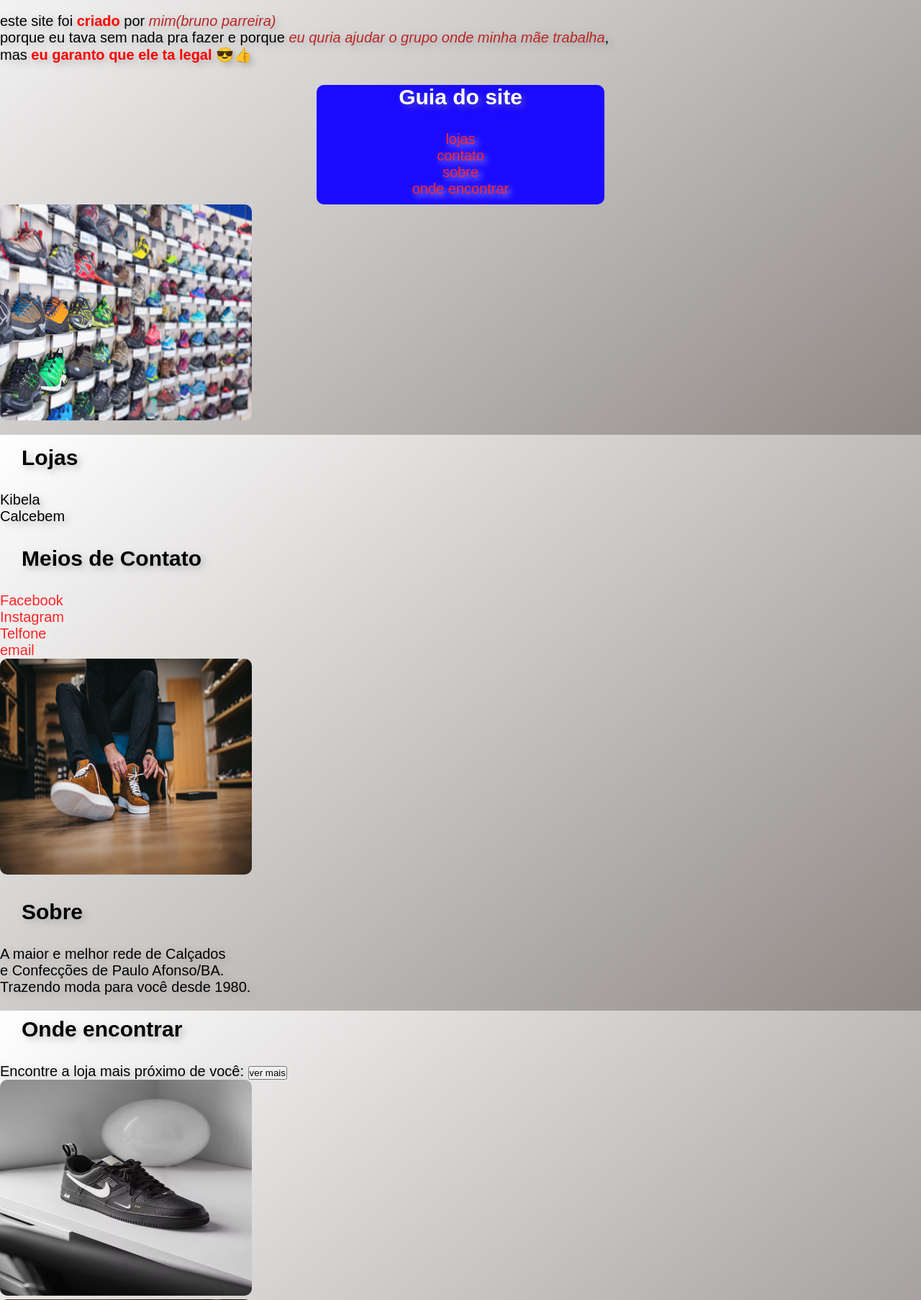
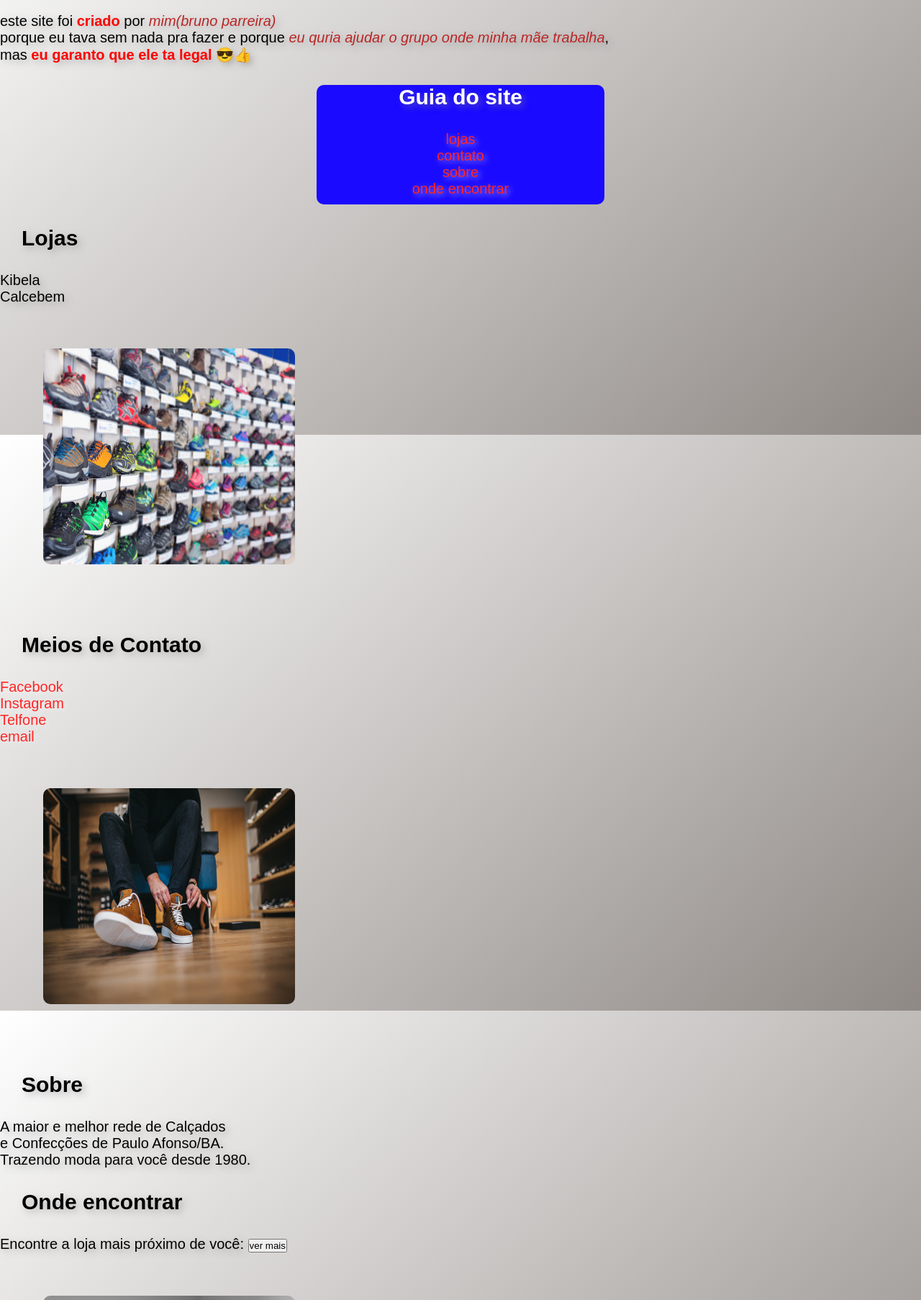
Before and after one commit to Brunin13/Brunin13.github.io, a PHP site: the page made by Mrocha Site/index.html in a window 1280 px wide. Shown: the part 196-2002 px from the top of the page at 72% size. Run offline with PHP 8.4, Linux system fonts and the light colour scheme.

Commit message:
Add files via upload

```diff
--- a/Mrocha Site/index.html
+++ b/Mrocha Site/index.html
@@ -25,12 +25,12 @@
         <br>
         <a href="#onde-encontrar">onde encontrar</a>
       </div>
-      <img src="img/prateleira-de-sapatos.jpg" alt="sapato">
       <h2 id="lojas">Lojas</h2>
       <ul>
         <li>Kibela</li>
         <li>Calcebem</li>
       </ul>
+      <img src="img/prateleira-de-sapatos.jpg" alt="sapato">
       <h2 id="contato">Meios de Contato</h2>
       <ul>
         <li><a href="https://pt-br.facebook.com/grupomrocha/" target="_blank">Facebook</a></li>
--- a/Mrocha Site/style.css
+++ b/Mrocha Site/style.css
@@ -18,6 +18,7 @@ body {
 }
 
 #container img {
+  margin: 60px;
   width: 350px;
   height: 300px;
   border-radius: 10px;
@@ -61,13 +62,13 @@ em {
   transition: 500ms;
   color: #ff2525;
   text-decoration: none;
-  text-shadow: 4px 4px 10px rgba(255, 255, 255, 0.705);
+  text-shadow: 3px 3px 9px rgba(255, 255, 255, 0.562);
 }
 
 #container a:hover{
   color: rgb(136, 31, 17);
   text-decoration: none;
-  text-shadow: 5px 5px 15px rgba(189, 189, 189, 0.699);
+  text-shadow: 4px 4px 14px rgba(189, 189, 189, 0.356);
 }
 
 .guia {
```
